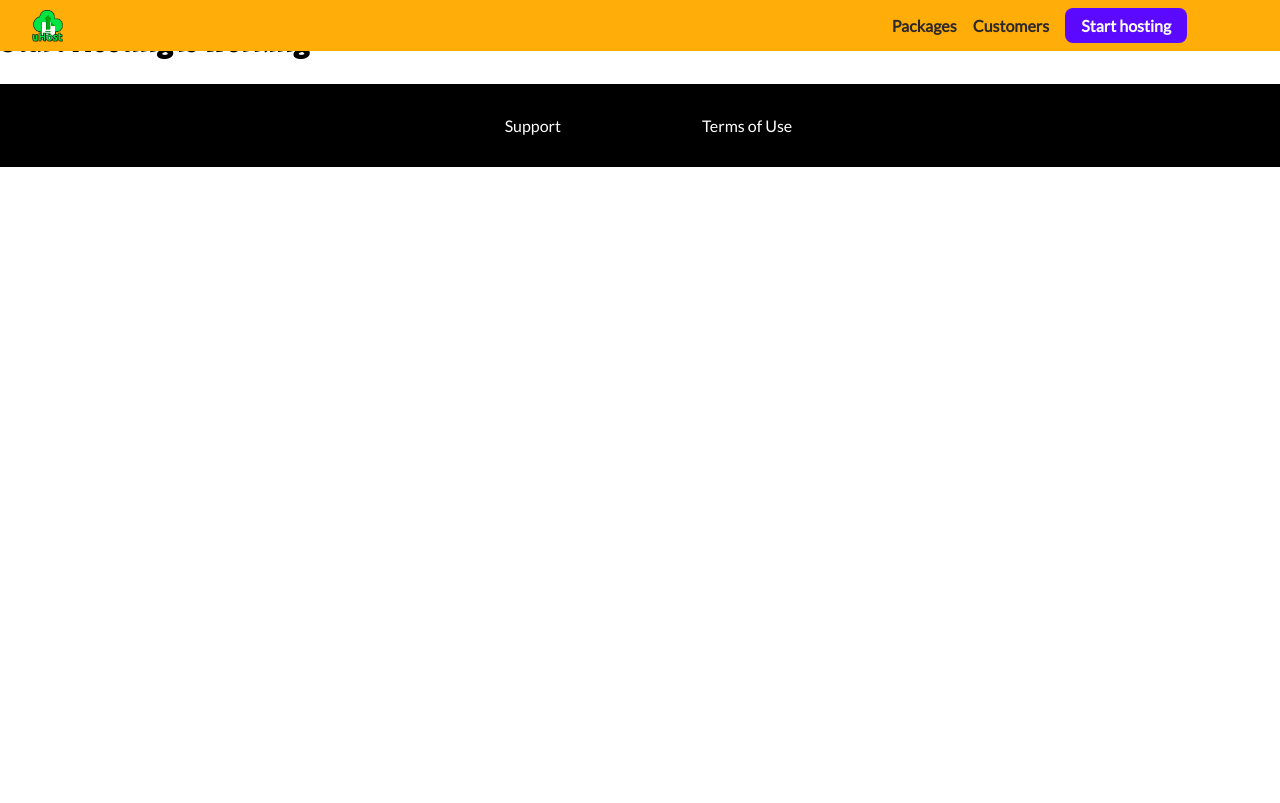
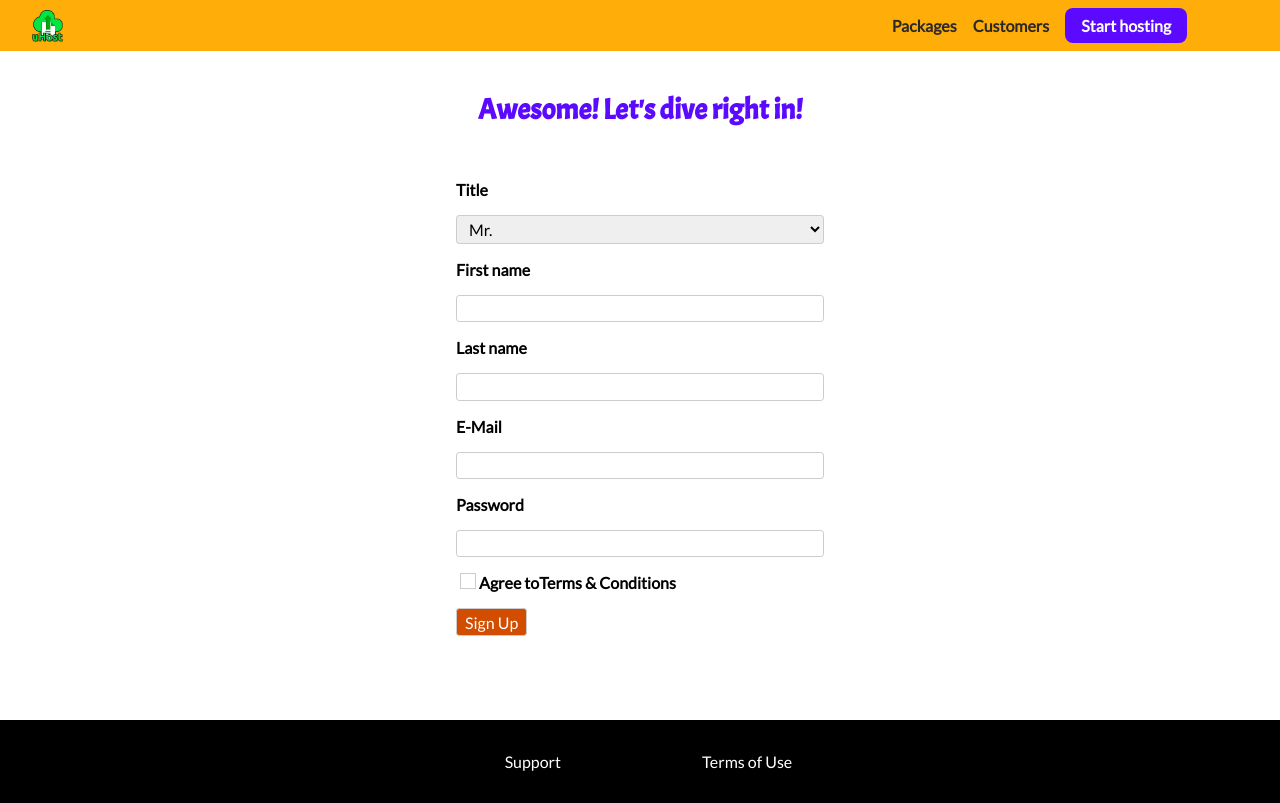
Before and after one commit to DavidNeiOs/BasicCSS, a React (Create React App) app: page /startHosting in a window 1280 px wide. Built offline with nearby package versions, Linux system fonts and the light colour scheme.

Commit message:
form added

```diff
--- a/src/components/header/headerComponent.js
+++ b/src/components/header/headerComponent.js
@@ -35,7 +35,7 @@
             <li className="main-nav__item">
               <Link
                 className="main-nav__links main-nav__links--cta"
-                to="/start-hosting"
+                to="/startHosting"
               >
                 Start hosting
               </Link>
--- a/src/components/packages/packagesComponent.css
+++ b/src/components/packages/packagesComponent.css
@@ -1,6 +1,6 @@
 .packages-overview {
     padding-top: 3rem;
-    min-height: calc(100vh - 3rem - 4rem);
+    min-height: calc(100vh - 5rem);
 }
 .packages-background {
     background: url("./assets/images/plans-background.jpg") center/cover;
@@ -11,7 +11,7 @@
     z-index: -1;
 }
 .packages-plan {
-    background-color: rgba(255, 233, 208, 0.966);
+    background-color: rgba(255, 233, 208, 0.965);
     border: 0.2em solid #da9100;
     border-left: none;
     width: 80%;
@@ -66,7 +66,7 @@
     clear: both;
 }
 .packages-plan__highlighted {
-    background-color: rgba(218, 145, 0, 0.945);
+    background-color: rgba(219, 146, 0, 0.945);
 }
 .packages-plan__highlighted h1 {
     color: white;
--- a/src/components/startHosting/startHosting.css
+++ b/src/components/startHosting/startHosting.css
@@ -0,0 +1,76 @@
+.signup-page {
+    margin-top: 3.5rem;
+    padding-top: 1rem;
+    min-height: calc(100vh - 9.5rem);
+    box-sizing: border-box;
+}
+.signup-title {
+    text-align: center;
+    font-size: 1.8rem;
+    color: #5b09ff;
+}
+
+.signup-form {
+    padding: 1rem;
+}
+.signup-form label {
+    font-weight: bold;
+}
+
+.signup-form label,
+.signup-form input,
+.signup-form select {
+    display: block;
+    margin-top: 1rem;
+    width: 100%;
+}
+
+.signup-form input[id*="terms"],
+.signup-form input[id*="terms"] + label {
+    display: inline-block;
+    width: auto;
+    vertical-align: bottom;
+}
+.signup-form input:not([type="checkbox"]),
+.signup-form select {
+    border: 1px solid #ccc;
+    border-radius: 0.2rem;
+    padding: 0.2rem 0.5rem;
+    font: inherit;
+}
+
+.signup-form input:focus,
+.signup-form select:focus {
+    outline: none;
+    background: #ffe9d0;
+    border-color: #da9100;
+}
+.signup-form input[type="checkbox"] {
+    border: 1px solid #ccc;
+    background: white;
+    width: 1rem;
+    height: 1rem;
+    -webkit-appearance: none;
+    -moz-appearance: none;
+    appearance: none;
+}
+
+.signup-form input[type="checkbox"]:checked {
+    background: #da9100;
+    border: 1px solid #d34d00;
+}
+.signup-form input[type="submit"] {
+    width: auto;
+}
+
+.signup-form :invalid {
+    border-color: red !important;
+    background: #f6a9a9;
+}
+
+@media (min-width: 42rem) {
+    .signup-form {
+        margin: auto;
+        width: 25rem;
+    }
+}
--- a/src/components/startHosting/startHosting.js
+++ b/src/components/startHosting/startHosting.js
@@ -1,14 +1,111 @@
-import React, { Component } from 'react';
-import './startHosting.css';
+import React, { Component } from "react";
+import "./startHosting.css";
 
 class StartHosting extends Component {
-    render() {
-        return (
-            <div>
-                <h1>Start Hosting is working</h1>
-            </div>
-        )
+  constructor() {
+      super();
+      this.state = {
+          form: {
+              title: 'mr',
+              first_name: '',
+              last_name: '',
+              email: '',
+              password: ''
+          },
+          termsAgreed: false,
+          formCompleted: false
+      }
+      this.isCompleted = this.isCompleted.bind(this);
+      this.handleChange = this.handleChange.bind(this);
+  }
+  isCompleted(){
+    for(let field in this.state.form){
+      if(this.state.form[field] === ""){
+        return false;
+      }
     }
+    return true;
+  }
+  handleChange(evt) {
+    const target = evt.target;
+    const value = target.type === 'checkbox' ? target.checked : target.value;
+    const name = target.name;
+    if(target.type === 'checkbox'){
+        this.setState({
+            [name] : !this.state.termsAgreed,
+            formCompleted: this.isCompleted()
+        })
+    } else {
+        let change = Object.assign({}, this.state.form, {[name]: value});
+        this.setState({
+            form: change,
+            formCompleted: this.isCompleted()
+        });
+    }
+  }
+  render() {
+    return (
+      <main className="signup-page">
+        <h1 className="signup-title">Awesome! Let's dive right in!</h1>
+        <form action="index.html" className="signup-form">
+          <label htmlFor="title">Title</label>
+          <select
+            id="title"
+            name='title'
+            value={this.state.form.title}
+            onChange={this.handleChange}
+          >
+            <option value="mr">Mr.</option>
+            <option value="ms">Ms.</option>
+          </select>
+          <label htmlFor="first-name">First name</label>
+          <input
+            type="text"
+            id="first-name"
+            name="first_name"
+            onChange={this.handleChange}
+            value={this.state.form.first_name}
+          />
+          <label htmlFor="last-name">Last name</label>
+          <input
+            type="text"
+            id="last-name"
+            name="last_name"
+            onChange={this.handleChange}
+            value={this.state.form.last_name}
+          />
+          <label htmlFor="email">E-Mail</label>
+          <input
+            type="email"
+            id="email"
+            name="email"
+            onChange={this.handleChange}
+            value={this.state.form.email}
+          />
+          <label htmlFor="password">Password</label>
+          <input
+            type="password"
+            id="password"
+            name="password"
+            onChange={this.handleChange}
+            value={this.state.form.password}
+          />
+          <input
+            type="checkbox"
+            id="agree-terms"
+            name="termsAgreed"
+            checked={this.state.termsAgreed}
+            onChange={this.handleChange}
+         />
+          <label htmlFor="agree-terms">
+            Agree to
+            <a>Terms &amp; Conditions</a>
+          </label>
+          <input type="submit" className="button" value="Sign Up"/>
+        </form>
+      </main>
+    );
+  }
 }
 
 export default StartHosting;
```
